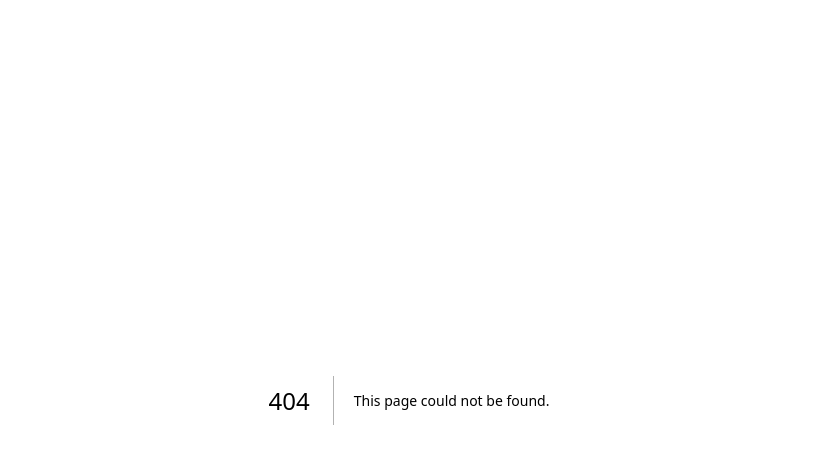
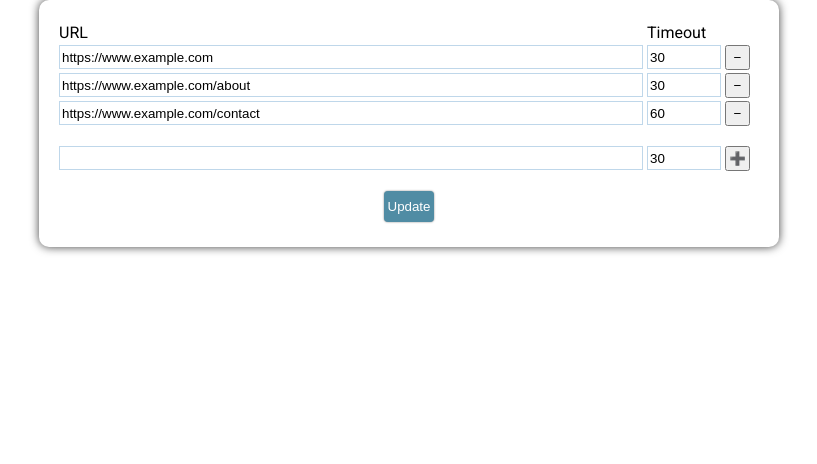
Before and after one commit to matthew-deal-rocketlab/Next-JS-workshop, a Next.js app in the folder web/: page /site/monitored/url-input-form in a window 1280 px wide. Before the commit this address had no page. Shown: the top 464 px of the page, without its empty margins (231-1048 px from the left). Built offline with nearby package versions, Linux system fonts and the light colour scheme.

Commit message:
add url input page (#9)
* add url input page

* fix start-all run command for macos ventura

```diff
--- a/web/components/form/form.tsx
+++ b/web/components/form/form.tsx
@@ -1,4 +1,4 @@
-import { FormEventHandler, ReactNode } from 'react';
+import { FormEvent, FormEventHandler, ReactNode } from 'react';
 
 interface FormProps {
   id?: string;
@@ -6,8 +6,16 @@ interface FormProps {
   children: ReactNode;
 }
 
-const Form = ({ children, ...restProps }: FormProps) => {
-  return <form {...restProps}>{children}</form>;
+const Form = ({ onSubmit, children, ...restProps }: FormProps) => {
+
+  const onSubmitWrapper = (event: FormEvent<HTMLFormElement>) => {
+    if (typeof onSubmit == 'function') {
+      event.preventDefault();
+      onSubmit(event);
+    }
+  }
+
+  return <form onSubmit={onSubmitWrapper} {...restProps}>{children}</form>;
 };
 
 export default Form;
--- a/web/components/form/input.tsx
+++ b/web/components/form/input.tsx
@@ -5,7 +5,7 @@ import { themeStatic } from '@/theme';
 
 interface InputProps extends React.HTMLProps<HTMLInputElement> {
   id: string;
-  name: string;
+  name?: string;
   error?: string;
   type: 'text' | 'password' | 'email' | 'number';
 }
@@ -38,7 +38,7 @@ const StyledError = styled.div`
 
 const FormInput = ({
   id,
-  name = '',
+  name,
   type = 'text',
   error = '',
   ...restProps
--- a/web/pages/site/monitored/index.tsx
+++ b/web/pages/site/monitored/index.tsx
@@ -1,11 +1,13 @@
 import { PageLayout4Part, Sidebar } from '@/components';
 
 import { menu, menuTitle } from '../menu';
+import UrlInputForm from './url-input-form';
+
 
 const SitesMonitoredPage = () => {
   return (
     <PageLayout4Part sidebar={<Sidebar title={menuTitle} menuItems={menu} />} >
-      <div />
+      <UrlInputForm />
     </PageLayout4Part>
   );
 };
--- /dev/null
+++ b/web/pages/site/monitored/url-input-form.tsx
@@ -0,0 +1,155 @@
+import { useEffect, useRef, useState } from "react";
+import { styled } from "styled-components";
+
+import { Button, Card, Form, FormInput, FormRow } from "@/components";
+
+
+
+interface SitePage {
+  url: string;
+  timeout: number;
+}
+
+
+const initialData: SitePage[] = [
+  { url: 'https://www.example.com', timeout: 30 },
+  { url: 'https://www.example.com/about', timeout: 30 },
+  { url: 'https://www.example.com/contact', timeout: 60 },
+]
+
+
+const noBorderStyle = { borderRadius: 0 };
+
+const Container = styled.div`
+  display: flex;
+  justify-content: center;
+`;
+
+const ListCol = styled.div``
+
+const ListRow = styled.div`
+  display: flex;
+  width: 100%;
+  margin-top: 3px;
+  & > div:first-child {
+    flex: 85%;
+    padding-right: 10px;
+  }
+  & > div:nth-child(2) {
+    flex: 10%;
+    padding-right: 10px;
+  }
+  & > div:last-child {
+    flex: 5%;
+  }
+`
+
+const ActionButton = styled.button`
+  display: flex;
+  width: 25px;
+  height: 25px;
+  justify-content: center;
+  place-items: center;
+`
+
+const TableInput = styled(FormInput)`
+  border-radius: 0;
+`
+
+const getInputElement = (id: string) => document.getElementById(id) as HTMLInputElement
+
+const UrlInputForm = () => {
+  const [urlList, setUrlList] = useState<SitePage[]>([]);
+
+  const onClickRemove = (index: number) => {
+    // urlList.splice(index,1);
+    urlList.splice(index, 1)
+    setUrlList([...urlList]);
+  }
+
+  const onClickAdd = () => {
+    let timeoutValue = parseInt(getInputElement('timeout_new').value)
+    if (isNaN(timeoutValue)) timeoutValue = 30;
+
+    const newItem: SitePage = {
+      url: getInputElement('url_new').value,
+      timeout: timeoutValue
+    }
+    setUrlList(urlList.concat(newItem));
+
+    // clear input after adding to list
+    getInputElement('url_new').value = '';
+    getInputElement('timeout_new').value = '30';
+  }
+
+  const onSubmitForm = (event: React.FormEvent<HTMLFormElement>) => {
+    const data = Object.fromEntries(new FormData(event.currentTarget))
+
+    let urls: string[] = [];
+    let timeouts: number[] = [];
+    Object.keys(data).forEach(key => {
+      if (key.startsWith('url[')) {
+        const index = parseInt(key.replace('url[', '').replace(']', ''));
+        urls[index] = data[key] as string;
+      }
+      if (key.startsWith('timeout[')) {
+        const index = parseInt(key.replace('timeout[', '').replace(']', ''));
+        timeouts[index] = parseInt(data[key] as string);
+      }
+    })
+
+    console.log(urls);
+    console.log(timeouts);
+  }
+
+  useEffect(() => {
+    setUrlList(initialData);
+  }, [])
+
+  return <Container x-name="container">
+    <Card style={{ width: '700px' }}>
+      <Form onSubmit={onSubmitForm}>
+        <ListRow key="firstRow" x-name="ListRow">
+          <ListCol>URL</ListCol>
+          <ListCol>Timeout</ListCol>
+          <ListCol></ListCol>
+        </ListRow>
+
+        {
+          urlList.map((item, index) =>
+            <ListRow key={`r${index}`} x-name="ListRow">
+              <ListCol>
+                <TableInput id={`url_${index}`} name={`url[${index}]`} type="text" defaultValue={item.url} />
+              </ListCol>
+              <ListCol>
+                <TableInput id={`timeout_${index}`} name={`timeout[${index}]`} type="number" defaultValue={item.timeout} />
+              </ListCol>
+              <ListCol>
+                <ActionButton type="button" onClick={() => onClickRemove(index)}>&#x2212;</ActionButton>
+              </ListCol>
+            </ListRow>)
+        }
+
+        <ListRow key="lastRow" x-name="ListRow" style={{marginTop:'20px', marginBottom: '20px'}}>
+          <ListCol>
+            <TableInput id={`url_new`} type="text" />
+          </ListCol>
+          <ListCol>
+            <TableInput id={`timeout_new`} type="number" defaultValue={30}/>
+          </ListCol>
+          <ListCol>
+            <ActionButton type="button" onClick={() => onClickAdd()}>&#x2795;</ActionButton>
+          </ListCol>
+        </ListRow>
+
+        <FormRow align="center">
+          <div>
+            <Button type="submit" variant="medium">Update</Button>
+          </div>
+        </FormRow>
+      </Form >
+    </Card>
+  </Container>
+}
+
+export default UrlInputForm;
```
Also changed, not shown: 1 other file (tests, documents, lock files or other folders).
